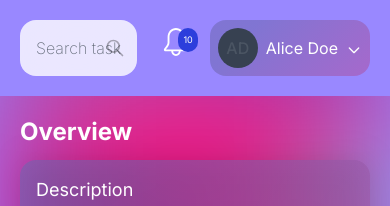
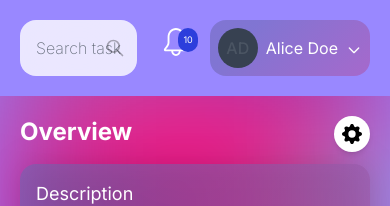
Before and after one commit to pixelRena/Trello-Dashboard, a Next.js app: page / in a window 390 px wide. Shown: the top 206 px of the page. Built offline with nearby package versions, Linux system fonts and the light colour scheme.

Commit message:
[Styles] Add settings button for board items on mobile

```diff
--- a/components/board-dropdown/board-dropdown.component.jsx
+++ b/components/board-dropdown/board-dropdown.component.jsx
@@ -18,7 +18,7 @@ export default function BoardDropdown() {
     const cardName = "Fix UI Glitch";
 
     return(
-        <div className="hidden font-extralight w-full text-center lg:relative">
+        <div className="hidden font-extralight w-full text-center lg:relative lg:block">
             <div className="absolute flex flex-col lg:gap-5 w-full lg:w-fit lg:flex-row">
                 <div className={`${isBoardOpen && "rounded-2xl bg-primary-color backdrop-blur-2xl"}`}>
                     <button className={`pt-1 ml-2 mr-2 text-l border-b-[1px] border-transparent ${!isBoardOpen &&  "lg:hover:border-white"}`} onClick={() => setIsBoardOpen(!isBoardOpen)} onBlur={() => setIsBoardOpen(false)}>Current Board: {boardName} <BiChevronDown className="inline" size={25}/></button>
--- a/components/page-template/page-subnavigation.component.jsx
+++ b/components/page-template/page-subnavigation.component.jsx
@@ -1,10 +1,14 @@
 import BoardDropdown from "../board-dropdown/board-dropdown.component";
+import { BsGearFill } from 'react-icons/bs';
 
 export default function PageSubNavigation ({title}) {
     return(
-        <div className="relative pt-4 flex flex-col z-10 lg:flex-row lg:mt-7 lg:mb-1">
+        <div className="relative pt-4 flex z-10 justify-between lg:flex-row lg:mt-7 lg:mb-1">
             <header className="text-2xl font-bold mr-4">{title}</header>
             <BoardDropdown/>
+            <button className="p-2 text-black rounded-full bg-white shadow-md lg:hidden">
+                <BsGearFill size={20}/>
+            </button>
         </div>
     );
 }
```
Also changed, not shown: components/buttons/board-items-mobile-button.component.jsx (added).
